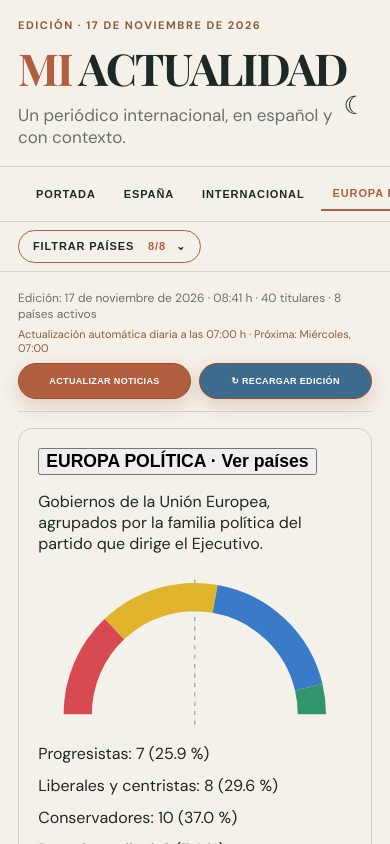
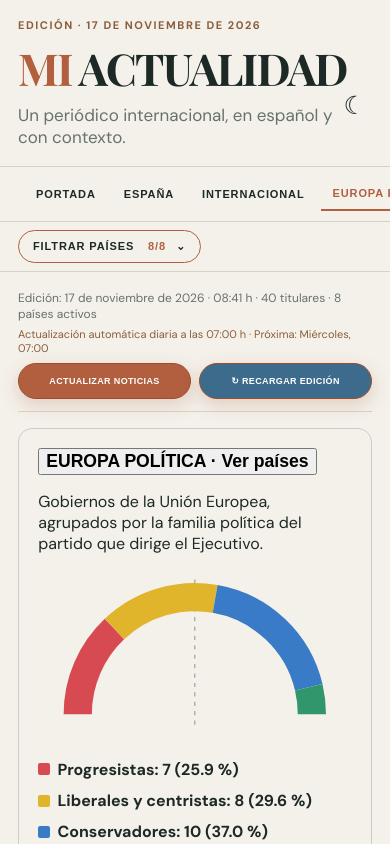
Before and after one commit to jalfpozuelo-alt/mi-actualidad, a React (Vite) app: page / in a window 390 px wide. Both pictures are taken after a click on the button "EUROPA POLÍTICA". Shown: the top 844 px of the page. Built offline with nearby package versions, Linux system fonts and the light colour scheme.

Commit message:
Separar visualmente los porcentajes del gráfico político

```diff
--- a/src/europa-politica.css
+++ b/src/europa-politica.css
@@ -1 +1 @@
-.euPolitics{border:1px solid var(--line,#ccc);border-radius:14px;padding:1.2rem;margin:1rem 0 1.5rem}.euTitle{font-weight:800;font-size:1.1rem}.euPolitics svg{display:block;width:min(100%,480px);margin:1rem auto 0;overflow:visible}.euTotals,.euLegend{display:flex;justify-content:space-between;gap:.7rem;flex-wrap:wrap}.euLegend{margin:1rem 0}.euLegend button{display:flex;align-items:center;gap:.4rem}.euLegend span{width:12px;height:12px;border-radius:50%;display:inline-block}.euTimestamp{font-size:.85rem;opacity:.75}.euDetails{margin-top:1.5rem}.euDetails article{padding:.8rem 0;border-top:1px solid #9995}.euDetails article p{margin:.35rem 0}
+.euPolitics{border:1px solid var(--line,#ccc);border-radius:14px;padding:1.2rem;margin:1rem 0 1.5rem}.euTitle{font-weight:800;font-size:1.1rem}.euPolitics svg{display:block;width:min(100%,480px);margin:1rem auto 0;overflow:visible}.euTotals{display:grid;grid-template-columns:repeat(2,minmax(0,1fr));gap:.65rem 1rem;margin-top:1rem}.euTotal{display:flex;align-items:center;gap:.45rem;font-weight:600}.euTotal i{width:12px;height:12px;border-radius:2px;display:inline-block;flex:0 0 12px}.euLegend{display:flex;justify-content:space-between;gap:.7rem;flex-wrap:wrap;margin:1rem 0}.euLegend button{display:flex;align-items:center;gap:.4rem}.euLegend span{width:12px;height:12px;border-radius:50%;display:inline-block}.euTimestamp{font-size:.85rem;opacity:.75}.euDetails{margin-top:1.5rem}.euDetails article{padding:.8rem 0;border-top:1px solid #9995}.euDetails article p{margin:.35rem 0}@media(max-width:600px){.euTotals{grid-template-columns:1fr}.euLegend{display:grid;grid-template-columns:1fr 1fr}.euLegend button{font-size:.9rem}}
```
